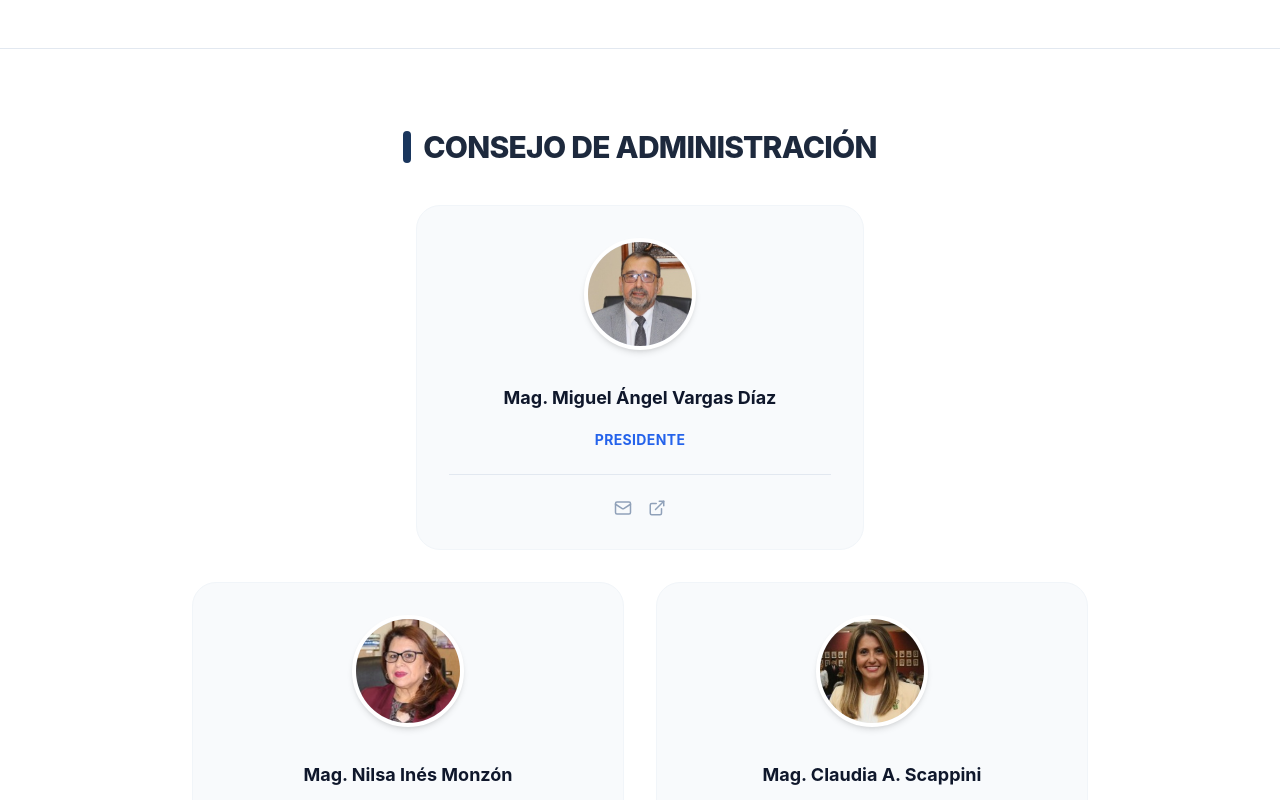
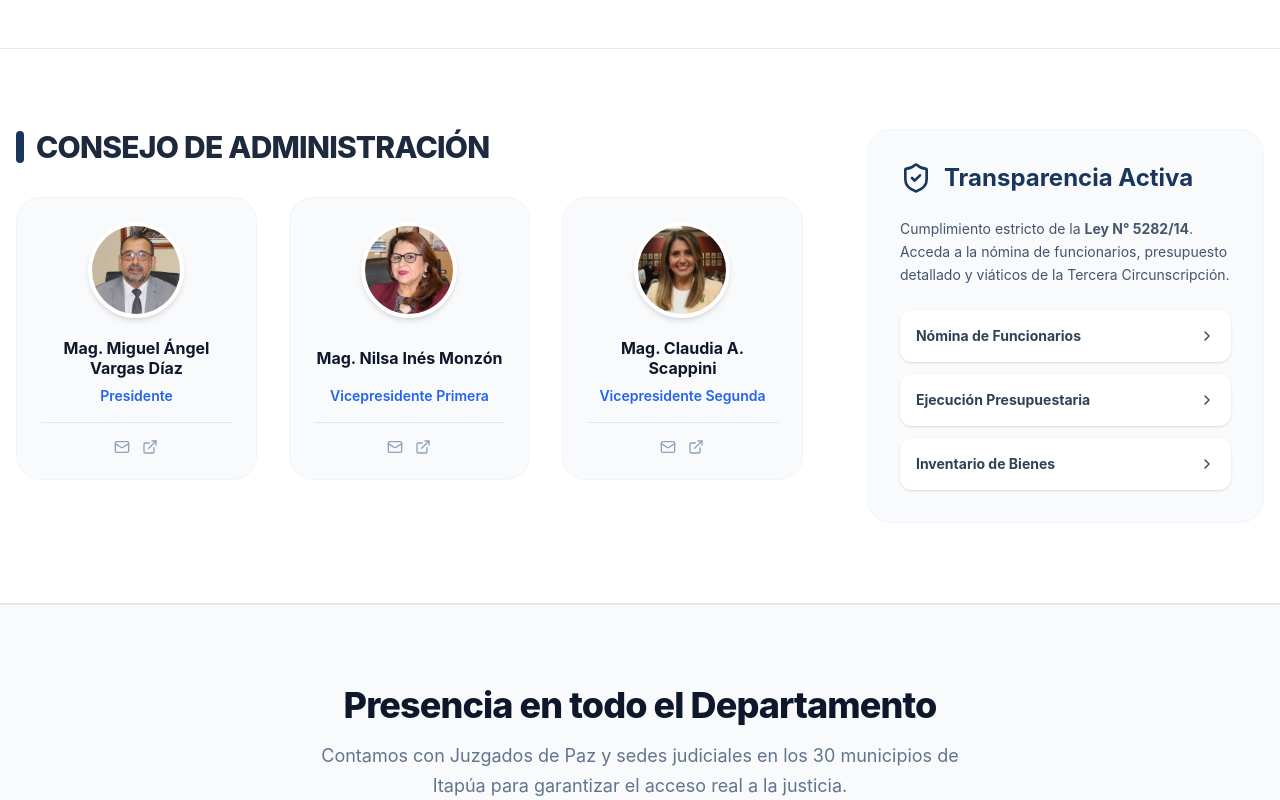
Before and after one commit to Guillermozar/Poder-Judicial, a React (Vite) app: page / in a window 1280 px wide. Shown: the part 1320-2120 px from the top of the page. Built offline with nearby package versions, Linux system fonts and the light colour scheme; no server answers; the database is empty.

Commit message:
Fix: restaurar inicio y aplicar diseño triangular en institucional

```diff
--- a/src/components/sections/Institutional.jsx
+++ b/src/components/sections/Institutional.jsx
@@ -140,7 +140,7 @@ const Institutional = () => {
                   { title: t('institutional.council_vp1'), name: "Abg. Nilsa Inés Monzón de Sarquis", img: monzonImg },
                   { title: t('institutional.council_vp2'), name: "Abg. Claudia Andrea Scappini Parzajuk", img: scappiniImg }
                 ].map((member, idx) => (
-                  <div key={idx} className={`p-5 rounded-xl border border-slate-100 bg-slate-50 flex items-center gap-4 transition-colors ${idx === 0 ? 'sm:col-span-2 bg-gradient-to-r from-slate-50 to-white shadow-sm border-b-2 border-b-slate-200' : ''}`}>
+                  <div key={idx} className={`p-5 rounded-xl border border-slate-100 bg-slate-50 flex items-center gap-4 transition-colors ${idx === 0 ? 'sm:col-span-2 sm:w-4/5 sm:mx-auto bg-gradient-to-r from-slate-50 to-white shadow-sm border-b-2 border-b-slate-200' : ''}`}>
                     <div className="w-16 h-16 rounded-full overflow-hidden shrink-0 border-2 border-white shadow-sm">
                       <img src={member.img} alt={member.name} className="w-full h-full object-cover" />
                     </div>
--- a/src/components/sections/TransparencyBoard.jsx
+++ b/src/components/sections/TransparencyBoard.jsx
@@ -20,29 +20,47 @@ const TransparencyBoard = () => {
     <section className="bg-white py-20 border-y border-slate-200">
       <div className="container mx-auto px-4">
         <div className="flex flex-col lg:flex-row gap-16">
-          {/* Authorities - Full Width */}
-          <div className="w-full">
-            <div className="flex items-center gap-3 mb-10 justify-center">
+          {/* Left: Authorities */}
+          <div className="lg:w-2/3">
+            <div className="flex items-center gap-3 mb-8">
               <div className="h-8 w-2 bg-primary-900 rounded-full"></div>
               <h2 className="text-3xl font-extrabold text-slate-800 uppercase tracking-tight">{t('transparency.council')}</h2>
             </div>
-            <div className="grid grid-cols-1 md:grid-cols-2 gap-8 max-w-4xl mx-auto">
+            <div className="grid grid-cols-1 md:grid-cols-3 gap-8">
               {authorities.map((a, i) => (
-                <div key={i} className={`bg-slate-50 rounded-3xl p-8 border border-slate-100 text-center hover:shadow-lg transition-all group hover:-translate-y-1 ${i === 0 ? 'md:col-span-2 md:w-1/2 md:mx-auto' : ''}`}>
-                  <div className="w-28 h-28 rounded-full mx-auto mb-6 border-4 border-white shadow-md bg-primary-100 flex items-center justify-center text-primary-600 overflow-hidden">
+                <div key={i} className="bg-slate-50 rounded-3xl p-6 border border-slate-100 text-center hover:shadow-lg transition-shadow group">
+                  <div className="w-24 h-24 rounded-full mx-auto mb-4 border-4 border-white shadow-md bg-primary-100 flex items-center justify-center text-primary-600 overflow-hidden">
                     {a.image ? (
                       <img src={a.image} alt={a.name} className="w-full h-full object-cover transition-transform duration-500 group-hover:scale-110" />
                     ) : (
-                      <User size={56} strokeWidth={1.5} />
+                      <User size={48} strokeWidth={1.5} />
                     )}
                   </div>
-                  <h4 className="font-bold text-slate-900 text-lg leading-tight min-h-[3rem] flex items-center justify-center px-2">{a.name}</h4>
-                  <p className="text-sm text-primary-700 font-bold mt-2 uppercase tracking-wide">{a.role}</p>
-                  <div className="mt-6 pt-6 border-t border-slate-200 flex justify-center gap-4">
-                    <button className="text-slate-400 hover:text-primary-600 focus:outline-none focus:text-primary-600 transition-colors" aria-label="Enviar correo"><Mail size={18} /></button>
-                    <button className="text-slate-400 hover:text-primary-600 focus:outline-none focus:text-primary-600 transition-colors" aria-label="Abrir perfil"><ExternalLink size={18} /></button>
+                  <h4 className="font-bold text-slate-900 leading-tight min-h-[3rem] flex items-center justify-center">{a.name}</h4>
+                  <p className="text-sm text-primary-700 font-semibold mt-1">{a.role}</p>
+                  <div className="mt-4 pt-4 border-t border-slate-200 flex justify-center gap-3">
+                    <button className="text-slate-400 hover:text-primary-600 focus:outline-none focus:text-primary-600 transition-colors" aria-label="Enviar correo"><Mail size={16} /></button>
+                    <button className="text-slate-400 hover:text-primary-600 focus:outline-none focus:text-primary-600 transition-colors" aria-label="Abrir perfil"><ExternalLink size={16} /></button>
                   </div>
                 </div>
+              ))}
+            </div>
+          </div>
+
+          {/* Right: Transparency Law */}
+          <div className="lg:w-1/3 bg-primary-50 rounded-3xl p-8 border border-primary-100">
+            <div className="flex items-center gap-3 mb-6">
+              <ShieldCheck className="text-primary-900 w-8 h-8" />
+              <h2 className="text-2xl font-bold text-primary-900">{t('transparency.active')}</h2>
+            </div>
+            <p className="text-slate-600 mb-6 text-sm leading-relaxed">
+              {t('transparency.desc1')}<strong>{t('transparency.desc_bold')}</strong>{t('transparency.desc2')}
+            </p>
+            <div className="space-y-3">
+              {[t('transparency.list_func'), t('transparency.list_pres'), t('transparency.list_inv')].map((item) => (
+                <button key={item} className="w-full bg-white p-4 rounded-xl text-left flex justify-between items-center text-sm font-bold text-slate-700 hover:bg-primary-900 hover:text-white transition-all shadow-sm focus:outline-none focus:ring-2 focus:ring-primary-500">
+                  {item} <ChevronRight size={16} />
+                </button>
               ))}
             </div>
           </div>
```
